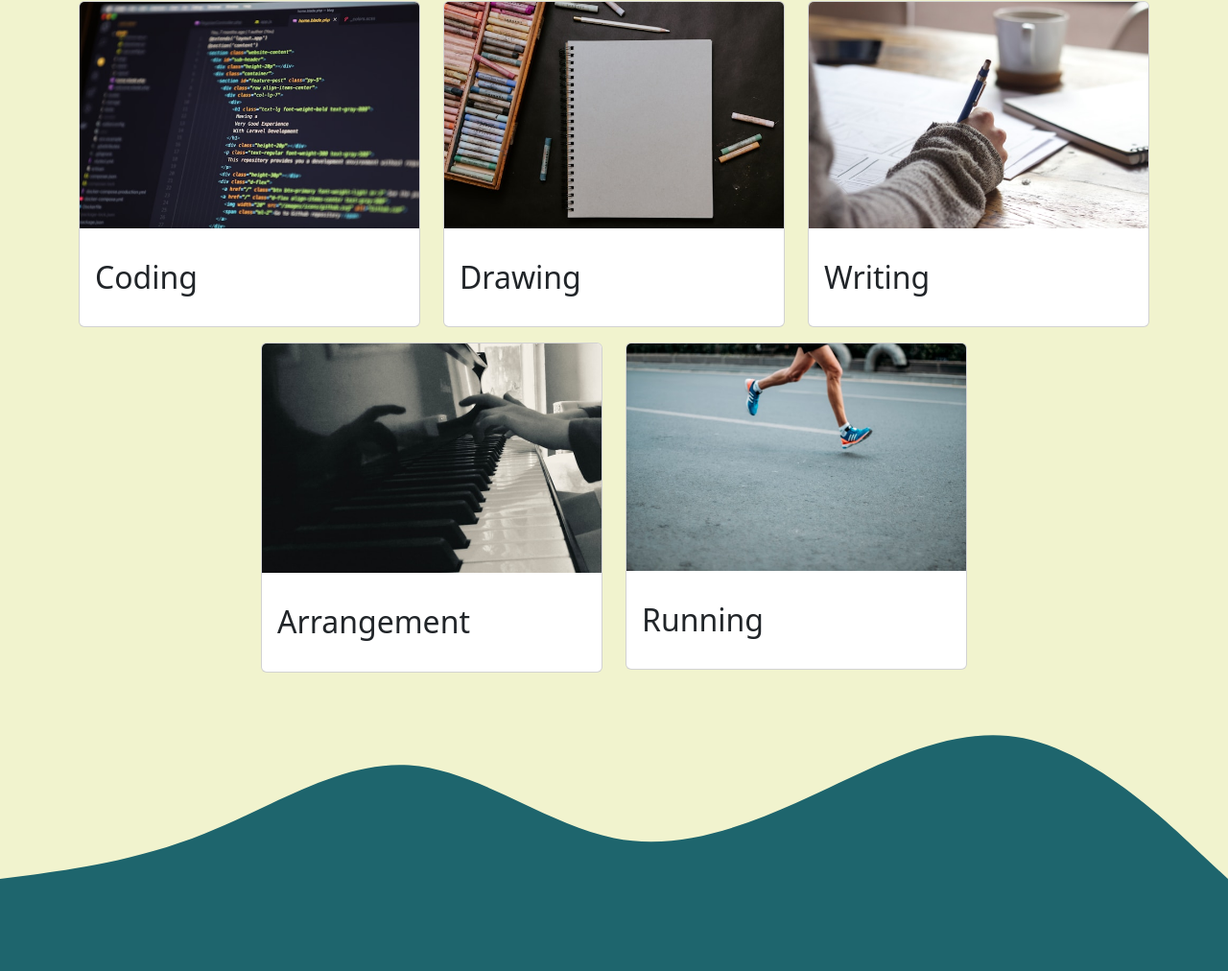
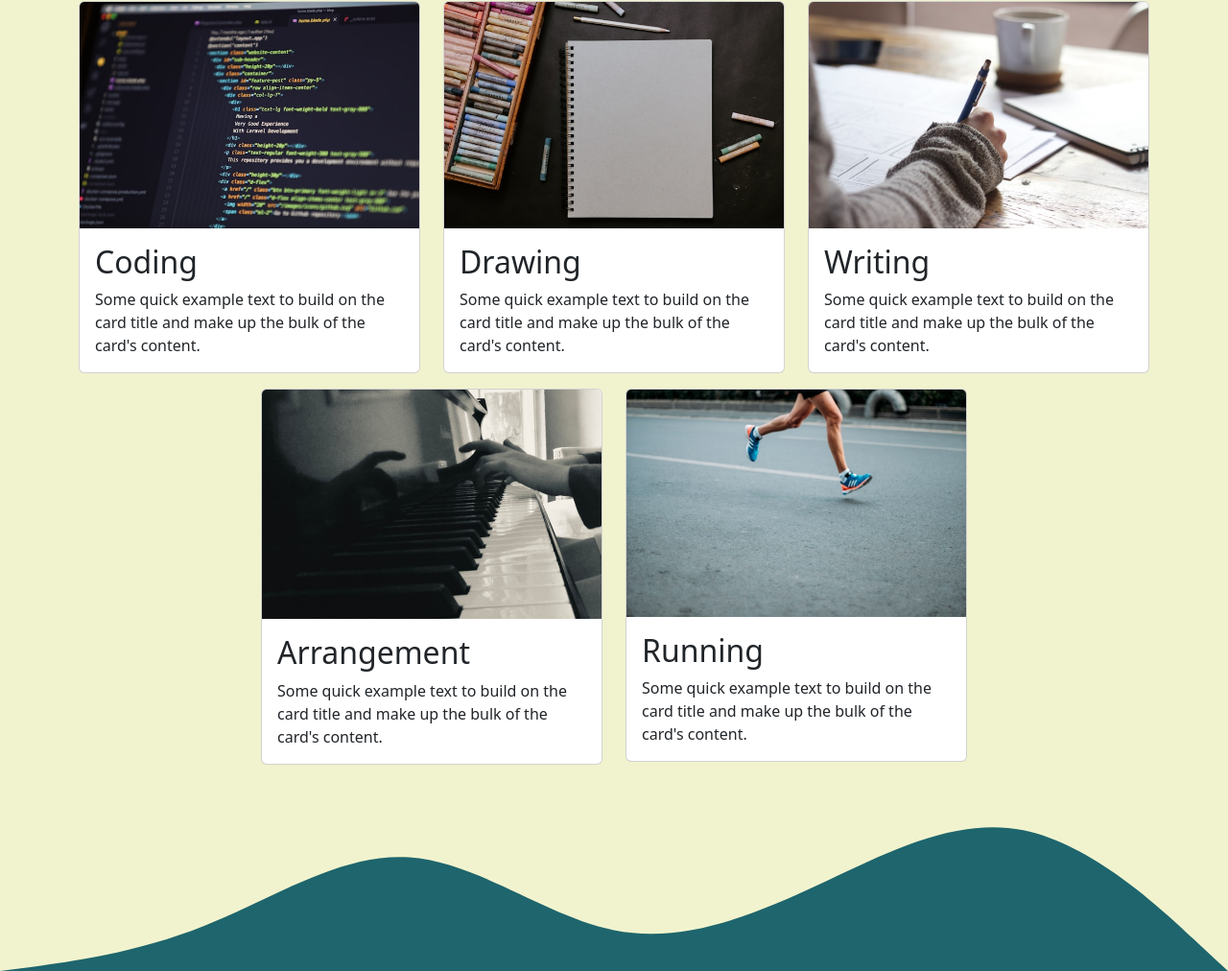
Before and after one commit to FatahNurhy-PPLG1/fatahidayat, a plain HTML site: page index.html in a window 1280 px wide. Shown: the part 1450-2462 px from the top of the page at 96% size. Drawn offline with nearby package versions, Linux system fonts and the light colour scheme.

Commit message:
mengatur card

```diff
--- a/index.html
+++ b/index.html
@@ -93,7 +93,8 @@
             <div class="card">
               <img src="img/life/ph1.jpg" class="card-img-top" alt="life 1" />
               <div class="card-body">
-                <p class="card-text"><h2>Coding</h2></p>
+                <h2>Coding</h2>
+                <p class="card-text">Some quick example text to build on the card title and make up the bulk of the card's content.</p>
               </div>
             </div>
           </div>
@@ -101,7 +102,8 @@
             <div class="card">
               <img src="img/life/ph2.jpg" class="card-img-top" alt="life 1" />
               <div class="card-body">
-                <p class="card-text"><h2>Drawing</h2></p>
+                <h2>Drawing</h2>
+                <p class="card-text">Some quick example text to build on the card title and make up the bulk of the card's content.</p>
               </div>
             </div>
           </div>
@@ -109,7 +111,8 @@
             <div class="card">
               <img src="img/life/ph3.jpg" class="card-img-top" alt="life 1" />
               <div class="card-body">
-                <p class="card-text"><h2>Writing</h2></p>
+                <h2>Writing</h2>
+                <p class="card-text">Some quick example text to build on the card title and make up the bulk of the card's content.</p>
               </div>
             </div>
           </div>
@@ -117,7 +120,8 @@
             <div class="card">
               <img src="img/life/ph4.jpg" class="card-img-top" alt="life 1" />
               <div class="card-body">
-                <p class="card-text"><h2>Arrangement</h2></p>
+                <h2>Arrangement</h2>
+                <p class="card-text">Some quick example text to build on the card title and make up the bulk of the card's content.</p>
               </div>
             </div>
           </div>
@@ -125,7 +129,8 @@
             <div class="card">
               <img src="img/life/ph5.jpg" class="card-img-top" alt="life 1" />
               <div class="card-body">
-                <p class="card-text"><h2>Running</h2></p>
+                <h2>Running</h2>
+                <p class="card-text">Some quick example text to build on the card title and make up the bulk of the card's content.</p>
               </div>
             </div>
           </div>
```
